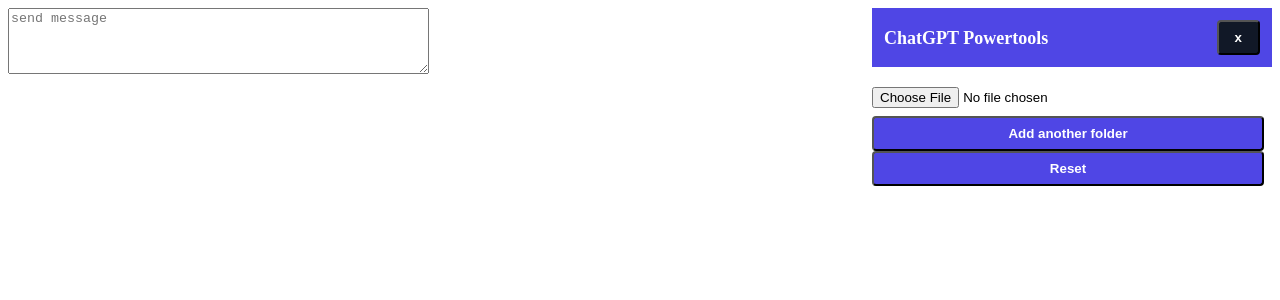
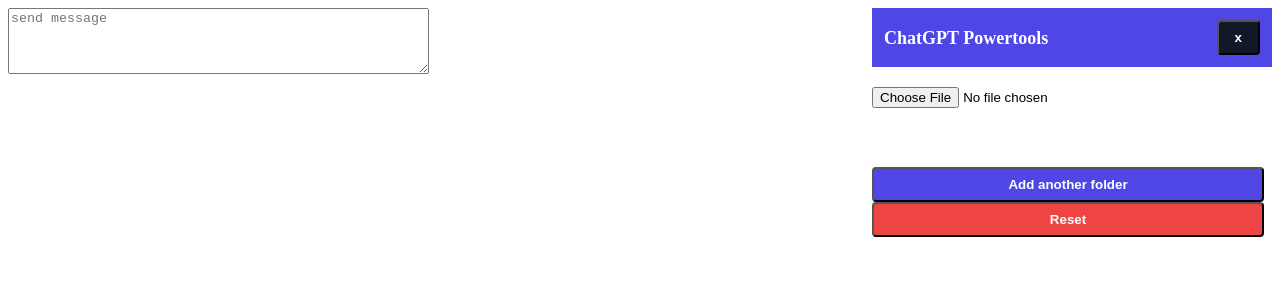
Before and after one commit to nadimtuhin/chatgpt-powertools, a React (Vite) app: page / in a window 1280 px wide. Shown: the top 300 px of the page. Built offline with nearby package versions, Linux system fonts and the light colour scheme.

Commit message:
updated reset button color

```diff
--- a/src/components/FolderInput/FolderInput.jsx
+++ b/src/components/FolderInput/FolderInput.jsx
@@ -5,6 +5,7 @@
   const { fileInputs, addFileInput } = props;
   return (
     <div className="cp-flex cp-flex-col cp-mb-4">
+      <div className="cp-min-h-20">
         {fileInputs.map((fileInput) => (
           <input
             key={fileInput.key}
@@ -14,6 +15,7 @@
             className="cp-mb-2"
           />
         ))}
+      </div>
       <button
         className="cp-rounded cp-py-2 cp-px-4 cp-mr-2 cp-bg-indigo-600 cp-text-white cp-font-semibold"
         onClick={addFileInput}
@@ -21,7 +23,7 @@
         Add another folder
       </button>
       <button
-        className="cp-rounded cp-py-2 cp-px-4 cp-mr-2 cp-bg-indigo-600 cp-text-white cp-font-semibold"
+        className="cp-rounded cp-py-2 cp-px-4 cp-mr-2 cp-bg-red-500 cp-text-white cp-font-semibold"
         onClick={props.onClick}
       >
         Reset
@@ -30,6 +32,7 @@
   );
 }
 
+
 FolderInput.propTypes = {
   onChange: PropTypes.func,
   ref: PropTypes.any,
```
Lines whose indentation alone changed are shown as unchanged.
